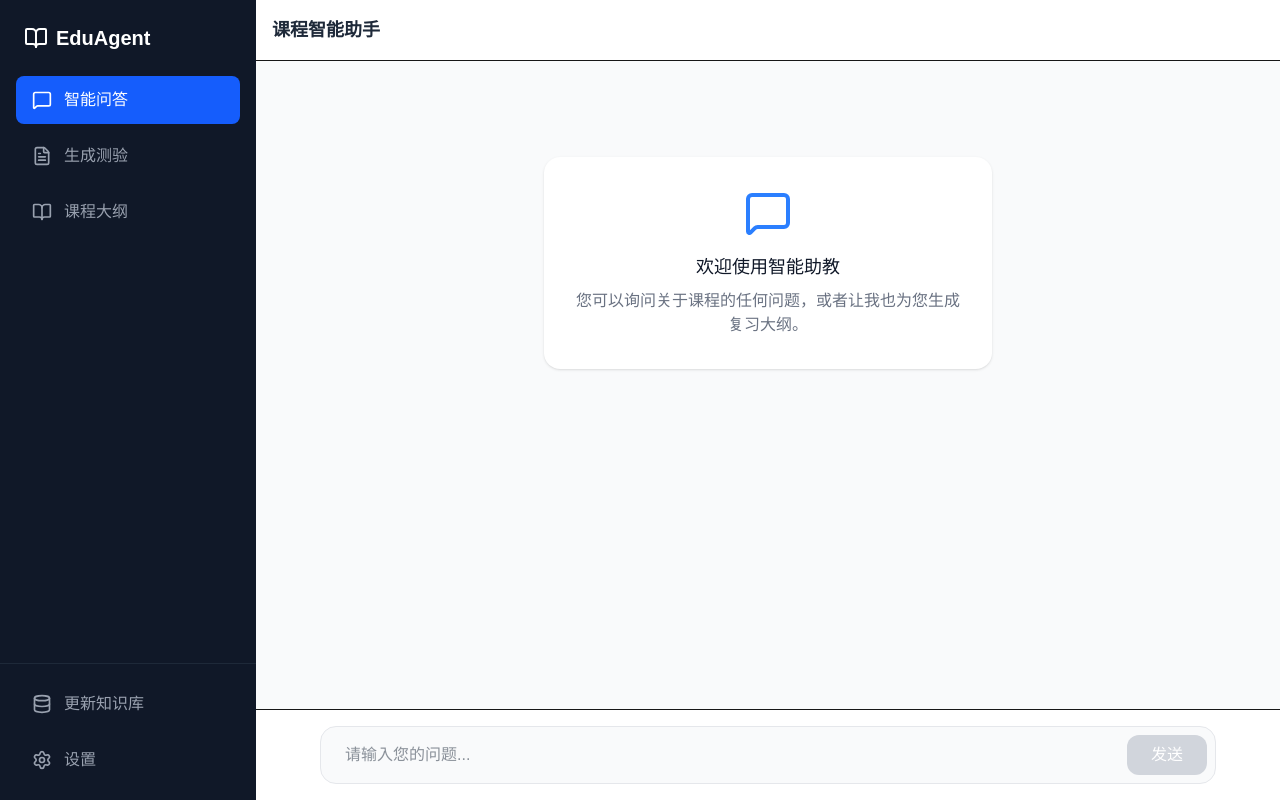
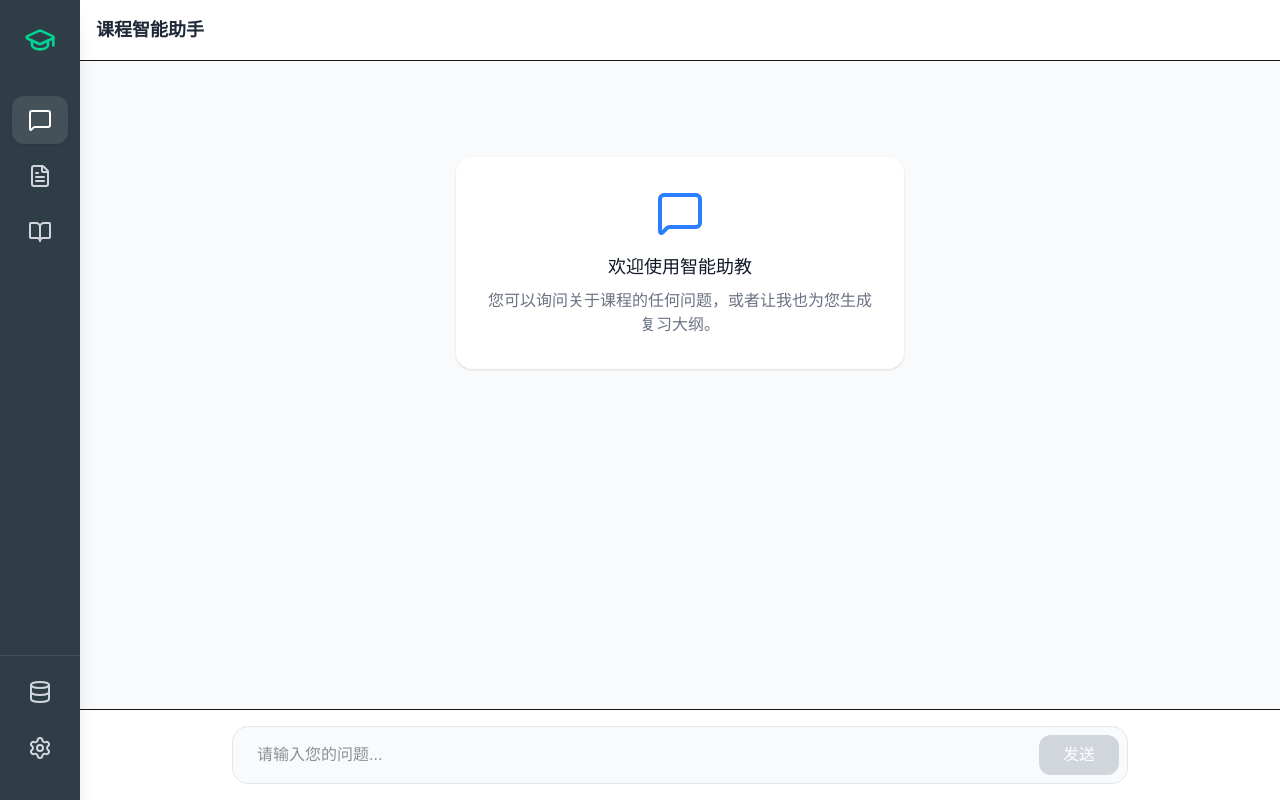
Before and after one commit to hjh12035/NLP-Proj2, a Next.js app in the folder rag-agent/: page / in a window 1280 px wide. Built offline with nearby package versions, Linux system fonts and the light colour scheme.

Commit message:
feat: enhance sidebar navigation with new icon and improved styling

```diff
--- a/rag-agent/app/page.tsx
+++ b/rag-agent/app/page.tsx
@@ -6,7 +6,7 @@ import remarkMath from "remark-math";
 import rehypeKatex from "rehype-katex";
 import remarkGfm from "remark-gfm";
 import "katex/dist/katex.min.css";
-import { MessageSquare, BookOpen, FileText, Settings, Database } from "lucide-react";
+import { MessageSquare, BookOpen, FileText, Settings, Database, GraduationCap } from "lucide-react";
 
 interface Message {
   role: "user" | "assistant";
@@ -107,68 +107,91 @@ export default function Home() {
   return (
     <div className="flex h-screen bg-gray-100">
       {/* Sidebar */}
-      <aside className="w-64 bg-gray-900 text-white flex flex-col">
-        <div className="p-6">
-          <h1 className="text-xl font-bold flex items-center gap-2">
-            <BookOpen className="w-6 h-6" />
-            <span>EduAgent</span>
+      <aside
+        className="w-20 hover:w-64 transition-all duration-300 ease-in-out text-white flex flex-col group overflow-hidden z-20 shadow-xl"
+        style={{ backgroundColor: "#2F3E46" }}
+      >
+        <div className="h-20 flex items-center pl-6 shrink-0">
+          <h1 className="text-xl font-bold flex items-center gap-4">
+            <GraduationCap className="w-8 h-8 min-w-[2rem] text-emerald-400" />
+            <span className="opacity-0 group-hover:opacity-100 transition-opacity duration-300 whitespace-nowrap delay-75">
+              EduAgent
+            </span>
           </h1>
         </div>
 
-        <nav className="flex-1 px-4 space-y-2">
+        <nav className="flex-1 px-3 space-y-2 mt-4">
           <button
             onClick={() => setActiveTab("chat")}
-            className={`w-full flex items-center gap-3 px-4 py-3 rounded-lg transition-colors ${
-              activeTab === "chat" ? "bg-blue-600 text-white" : "text-gray-400 hover:bg-gray-800 hover:text-white"
+            className={`w-full flex items-center h-12 px-4 rounded-xl transition-all duration-200 ${
+              activeTab === "chat"
+                ? "bg-white/10 text-white shadow-sm"
+                : "text-gray-300 hover:bg-white/5 hover:text-white"
             }`}
           >
-            <MessageSquare className="w-5 h-5" />
-            <span>智能问答</span>
+            <MessageSquare className="w-6 h-6 min-w-[1.5rem]" />
+            <span className="ml-4 opacity-0 group-hover:opacity-100 transition-opacity duration-300 whitespace-nowrap delay-75">
+              智能问答
+            </span>
           </button>
 
           <button
             onClick={() => setActiveTab("quiz")}
-            className={`w-full flex items-center gap-3 px-4 py-3 rounded-lg transition-colors ${
-              activeTab === "quiz" ? "bg-blue-600 text-white" : "text-gray-400 hover:bg-gray-800 hover:text-white"
+            className={`w-full flex items-center h-12 px-4 rounded-xl transition-all duration-200 ${
+              activeTab === "quiz"
+                ? "bg-white/10 text-white shadow-sm"
+                : "text-gray-300 hover:bg-white/5 hover:text-white"
             }`}
           >
-            <FileText className="w-5 h-5" />
-            <span>生成测验</span>
+            <FileText className="w-6 h-6 min-w-[1.5rem]" />
+            <span className="ml-4 opacity-0 group-hover:opacity-100 transition-opacity duration-300 whitespace-nowrap delay-75">
+              生成测验
+            </span>
           </button>
 
           <button
             onClick={() => setActiveTab("outline")}
-            className={`w-full flex items-center gap-3 px-4 py-3 rounded-lg transition-colors ${
-              activeTab === "outline" ? "bg-blue-600 text-white" : "text-gray-400 hover:bg-gray-800 hover:text-white"
+            className={`w-full flex items-center h-12 px-4 rounded-xl transition-all duration-200 ${
+              activeTab === "outline"
+                ? "bg-white/10 text-white shadow-sm"
+                : "text-gray-300 hover:bg-white/5 hover:text-white"
             }`}
           >
-            <BookOpen className="w-5 h-5" />
-            <span>课程大纲</span>
+            <BookOpen className="w-6 h-6 min-w-[1.5rem]" />
+            <span className="ml-4 opacity-0 group-hover:opacity-100 transition-opacity duration-300 whitespace-nowrap delay-75">
+              复习提纲
+            </span>
           </button>
         </nav>
 
-        <div className="p-4 border-t border-gray-800 space-y-2">
+        <div className="p-3 border-t border-white/10 space-y-2 mb-4">
           <button
             onClick={handleBuildKB}
             disabled={isBuilding}
-            className={`w-full flex items-center gap-3 px-4 py-3 rounded-lg transition-colors ${
+            className={`w-full flex items-center h-12 px-4 rounded-xl transition-all duration-200 ${
               isBuilding
-                ? "bg-gray-800 text-gray-500 cursor-not-allowed"
-                : "text-gray-400 hover:bg-gray-800 hover:text-white"
+                ? "bg-white/5 text-gray-500 cursor-not-allowed"
+                : "text-gray-300 hover:bg-white/5 hover:text-white"
             }`}
           >
-            <Database className="w-5 h-5" />
-            <span>{isBuilding ? "构建中..." : "更新知识库"}</span>
+            <Database className="w-6 h-6 min-w-[1.5rem]" />
+            <span className="ml-4 opacity-0 group-hover:opacity-100 transition-opacity duration-300 whitespace-nowrap delay-75">
+              {isBuilding ? "构建中..." : "更新知识库"}
+            </span>
           </button>
 
           <button
             onClick={() => setActiveTab("settings")}
-            className={`w-full flex items-center gap-3 px-4 py-3 rounded-lg transition-colors ${
-              activeTab === "settings" ? "bg-blue-600 text-white" : "text-gray-400 hover:bg-gray-800 hover:text-white"
+            className={`w-full flex items-center h-12 px-4 rounded-xl transition-all duration-200 ${
+              activeTab === "settings"
+                ? "bg-white/10 text-white shadow-sm"
+                : "text-gray-300 hover:bg-white/5 hover:text-white"
             }`}
           >
-            <Settings className="w-5 h-5" />
-            <span>设置</span>
+            <Settings className="w-6 h-6 min-w-[1.5rem]" />
+            <span className="ml-4 opacity-0 group-hover:opacity-100 transition-opacity duration-300 whitespace-nowrap delay-75">
+              设置
+            </span>
           </button>
         </div>
       </aside>
```
